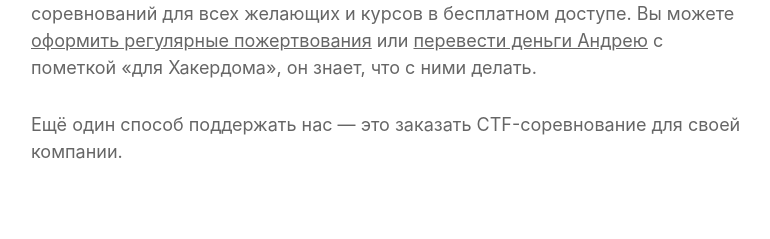
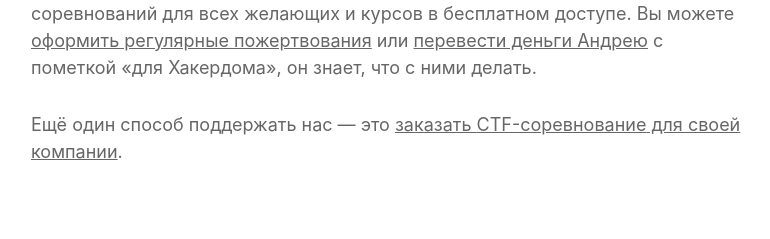
Before and after one commit to HackerDom/HackerDom.ru, a plain HTML site: page index.html in a window 1280 px wide. Shown: the part 3086-3325 px from the top of the page, 129-899 px from the left. Drawn offline with Linux system fonts and the light colour scheme; a web font is replaced by a local one.

Commit message:
Это коммит чтоб набрать классы

```diff
--- a/index.html
+++ b/index.html
@@ -63,7 +63,7 @@
       <a class="donate__title" href="https://vk.com/hackerdom?w=donut_payment-36153862">И вы можете помочь</a>
       <p class="donate__desc">Хакердом создаёт движухи в&nbsp;мире CTF&nbsp;&mdash; проводит регулярные соревнования, ведёт курс по&nbsp;безопасности онлайн и&nbsp;в&nbsp;университете, поддерживает <a  class="donate__link" href="https://2019.hackerdom.ru/">площадку c&nbsp;тасками</a>. За&nbsp;десятилетие мы&nbsp;провели более 30 соревнований и&nbsp;обучили тысячу студентов. Наш <nobr>видео-курс</nobr> посмотрели десятки тысяч человек. Больше 40 наших проектов выложено в&nbsp;открытый доступ <a class="donate__link" href="https://github.com/hackerdom">на&nbsp;гитхабе</a>: среди них одна из самых известных <a class="donate__link" href="https://github.com/HackerDom/checksystem">проверяющих систем для A/D CTF</a> и исходники почти всех наших соревнований.</p>
       <p class="donate__desc">У&nbsp;большинства из&nbsp;этих проектов нет заказчиков или постоянных спонсоров, которые могли&nbsp;бы оплатить работу разработчиков и&nbsp;авторов, аренду серверов и&nbsp;домены. Если вы&nbsp;<nobr>когда-нибудь</nobr> получали удовольствие от&nbsp;наших соревнований, узнавали <nobr>что-то</nobr> новое из&nbsp;наших курсов, то&nbsp;<a class="donate__link" href="https://vk.com/hackerdom?w=donut_payment-36153862">станьте нашим спонсором</a>! Обещаем потратить полученные деньги на&nbsp;разработку новых соревнований для всех желающих и&nbsp;курсов в&nbsp;бесплатном доступе. Вы&nbsp;можете <a class="donate__link" href="https://vk.com/hackerdom?w=donut_payment-36153862">оформить регулярные пожертвования</a> или <a class="donate__link" href="https://www.tinkoff.ru/rm/geyn.andrey1/hnkmX13007/">перевести деньги Андрею</a> с пометкой «для Хакердома», он&nbsp;знает, что с&nbsp;ними делать.</p>
-      <p class="donate__desc">Ещё один способ поддержать нас&nbsp;&mdash; это <a href="#hire">заказать <nobr>CTF-соревнование</nobr> для своей компании</a>.</p>
+      <p class="donate__desc">Ещё один способ поддержать нас&nbsp;&mdash; это <a class="donate__link" href="#hire">заказать <nobr>CTF-соревнование</nobr> для своей компании</a>.</p>
     </section>
     <a id="hire"></a>
     <section class="hire section">
```
